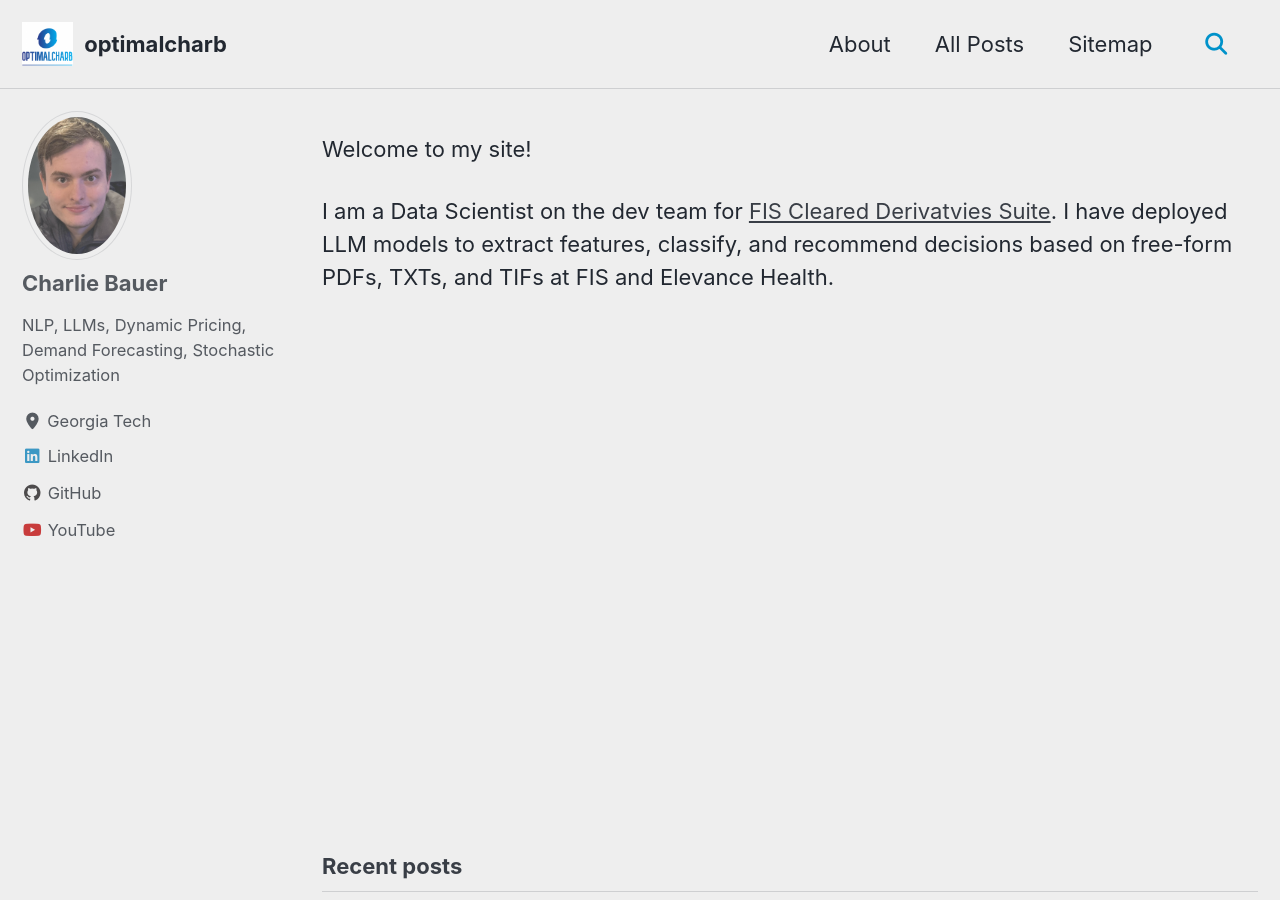
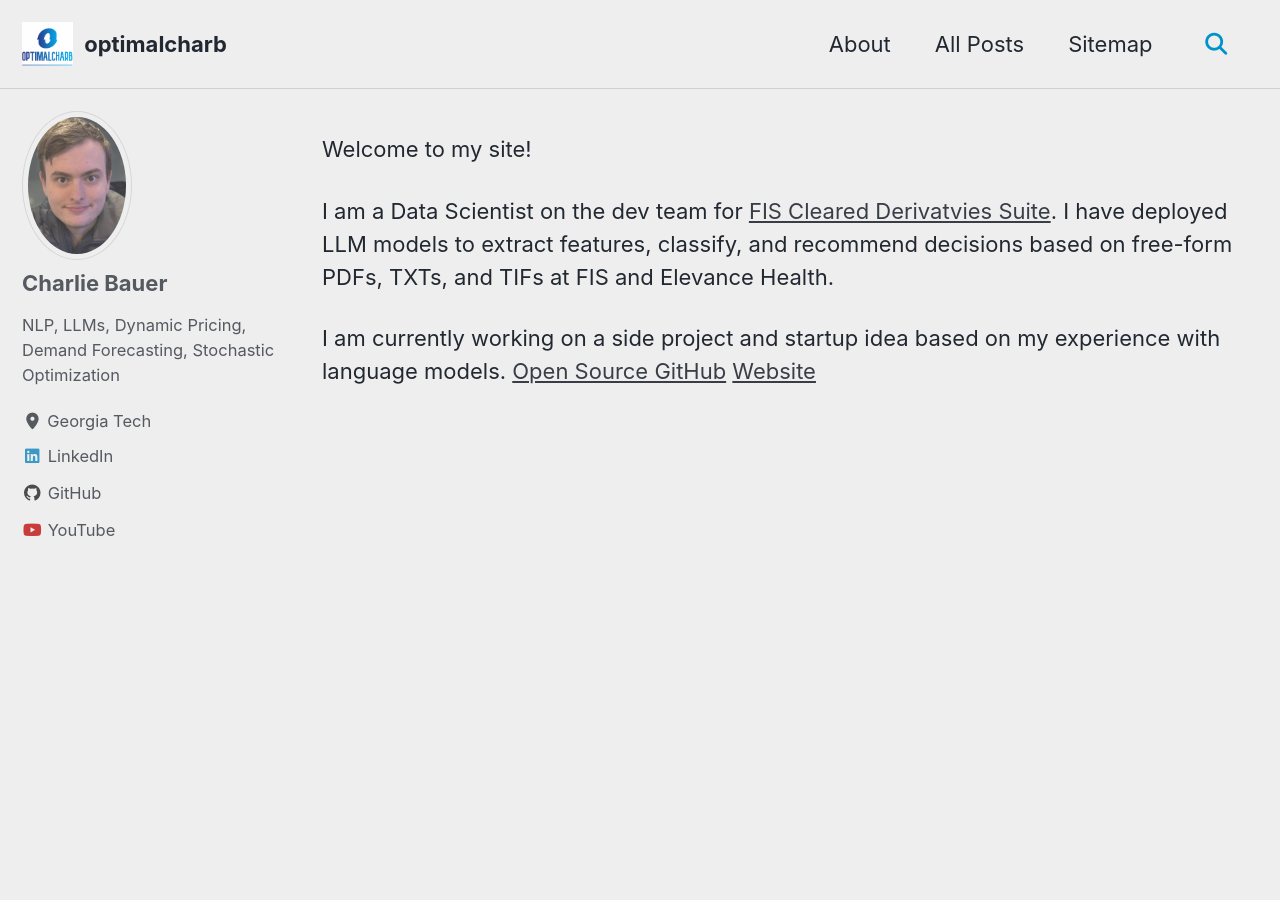
Before and after one commit to optimalcharb/optimalcharb.github.io, a Jekyll site: the page built from index.html, in a window 1280 px wide and 900 px high. Built offline with Jekyll 4.4.1, drawn with Linux system fonts in a browser that asks for light colours; cached includes are drawn as plain includes; a script that is not in the unit is left out; the list of posts is cut into pages by our own code.

Commit message:
update home page

```diff
--- a/index.html
+++ b/index.html
@@ -6,10 +6,17 @@
 
 <p>Welcome to my site!</p>
 
-<p> I am a Data Scientist on the dev team for <a href="https://www.fisglobal.com/products/fis-cleared-derivatives-suite">FIS Cleared Derivatvies Suite</a>.
-    I have deployed LLM models to extract features, classify, and recommend decisions based on free-form PDFs, TXTs, and TIFs at FIS and Elevance Health.
+<p>
+  I am a Data Scientist on the dev team for <a href="https://www.fisglobal.com/products/fis-cleared-derivatives-suite">FIS Cleared Derivatvies Suite</a>.
+  I have deployed LLM models to extract features, classify, and recommend decisions based on free-form PDFs, TXTs, and TIFs at FIS and Elevance Health.
+</p>
 
-<div id="pdf-viewer" style="height: 500px"></div>
+<p> I am currently working on a side project and startup idea based on my experience with language models.
+  <a href="https://github.com/optimalcharb/pdf-entity-labeling">Open Source GitHub</a>
+  <a href="https://dokumenai.dev/">Website</a>
+</p>
+
+<div id="pdf-viewer" style="height: 1000px"></div>
 <script async type="module">
   import EmbedPDF from 'https://snippet.embedpdf.com/embedpdf.js';
 
```
